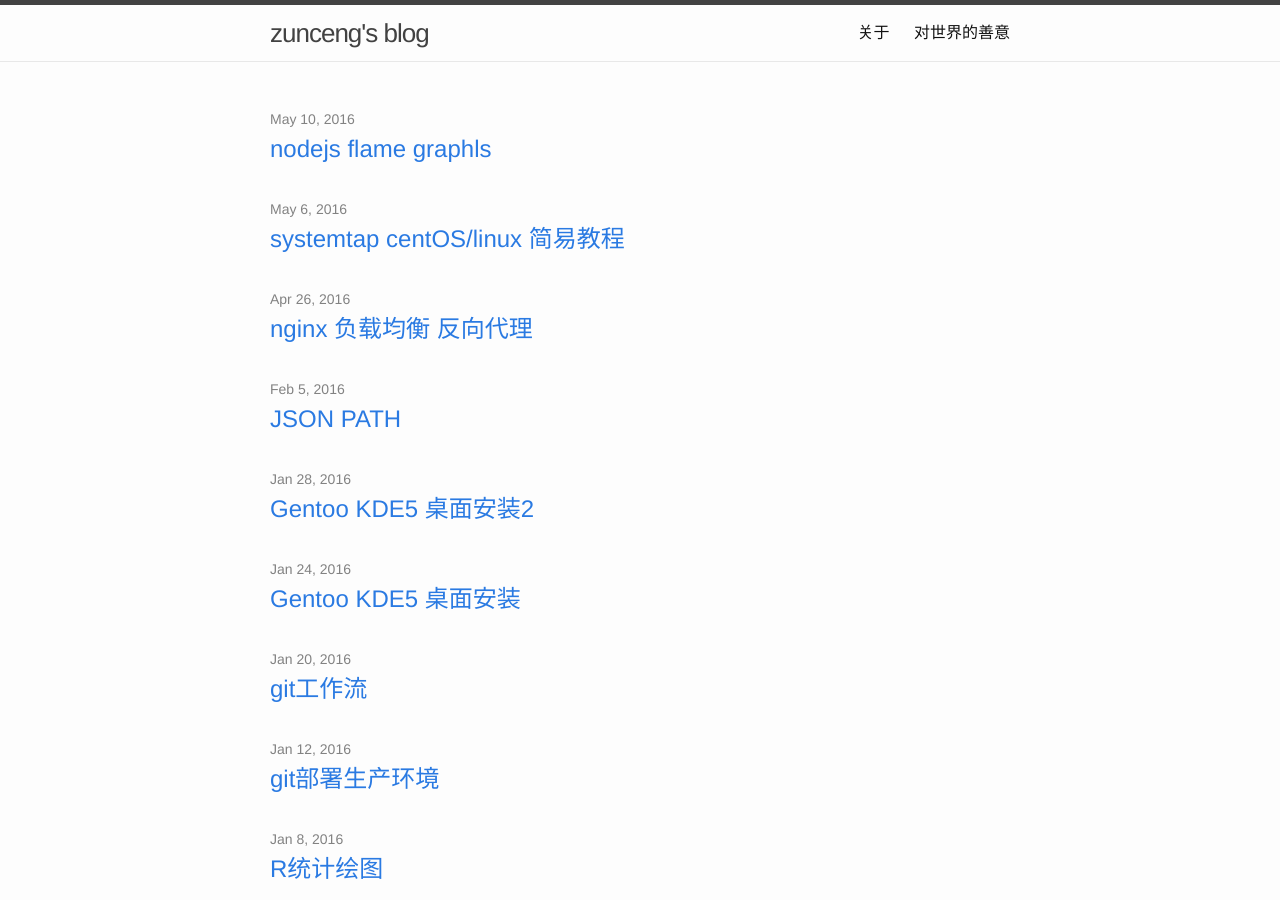
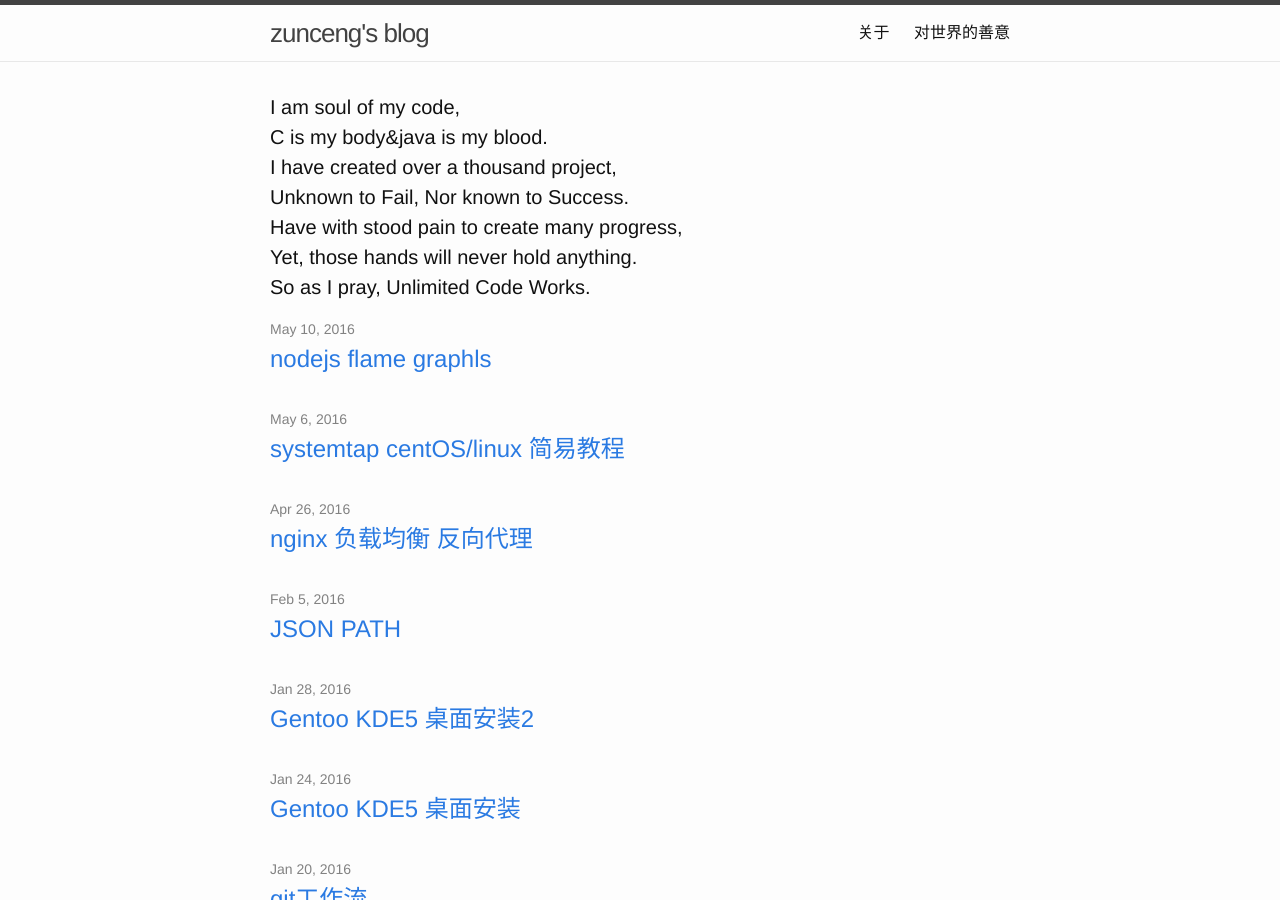
Before and after one commit to Fruneng/fruneng.github.io, a Jekyll site: the page built from index.html, in a window 1280 px wide and 900 px high. Built offline with Jekyll 4.4.1, drawn with Linux system fonts in a browser that asks for light colours; comment, search, counter and statistics services are not loaded.

Commit message:
update index

```diff
--- a/index.html
+++ b/index.html
@@ -4,7 +4,15 @@ layout: default
 
 <div class="home">
 
-  <h1 class="page-heading"></h1>
+  <h1 class="page-heading">
+I am soul of my code,<br>
+C is my body&amp;java is my blood.<br>
+I have created over a thousand project,<br>
+Unknown to Fail, Nor known to Success.<br>
+Have with stood pain to create many progress,<br>
+Yet, those hands will never hold anything.<br>
+So as I pray, Unlimited Code Works.<br>
+  </h1>
 
   <ul class="post-list">
     {% for post in site.posts %}
```
